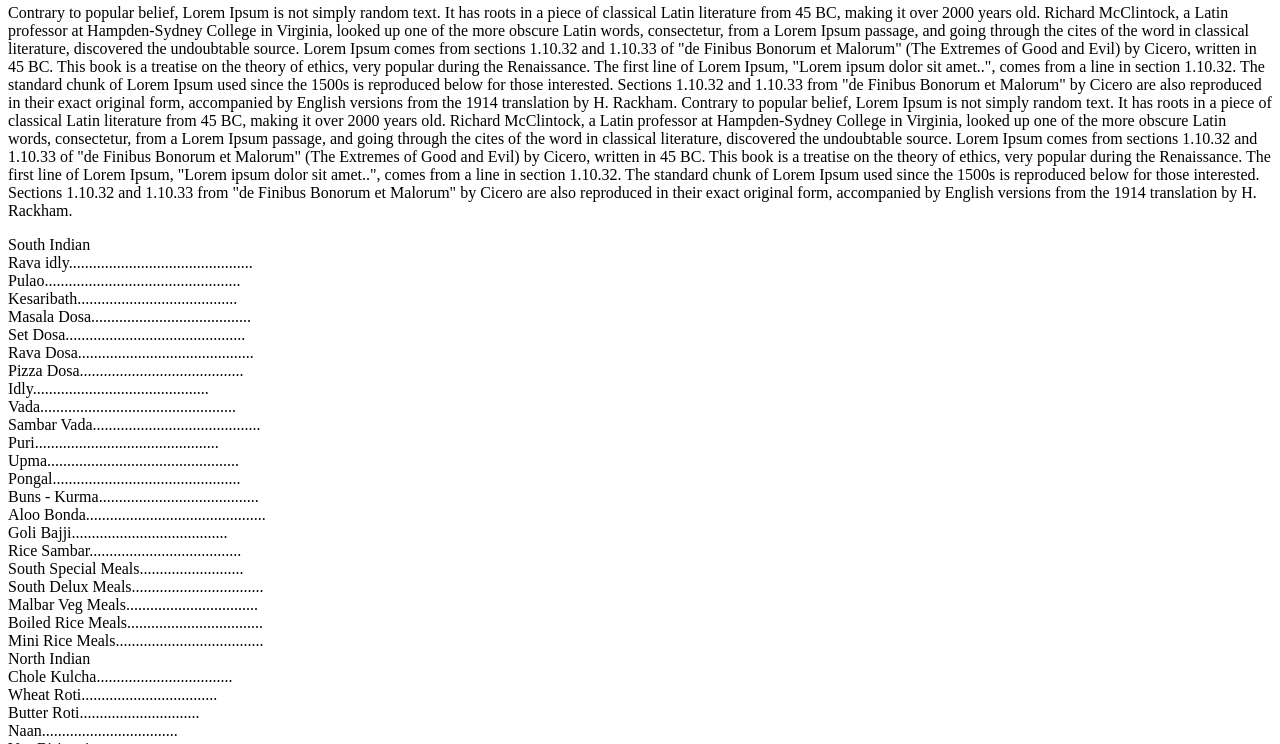
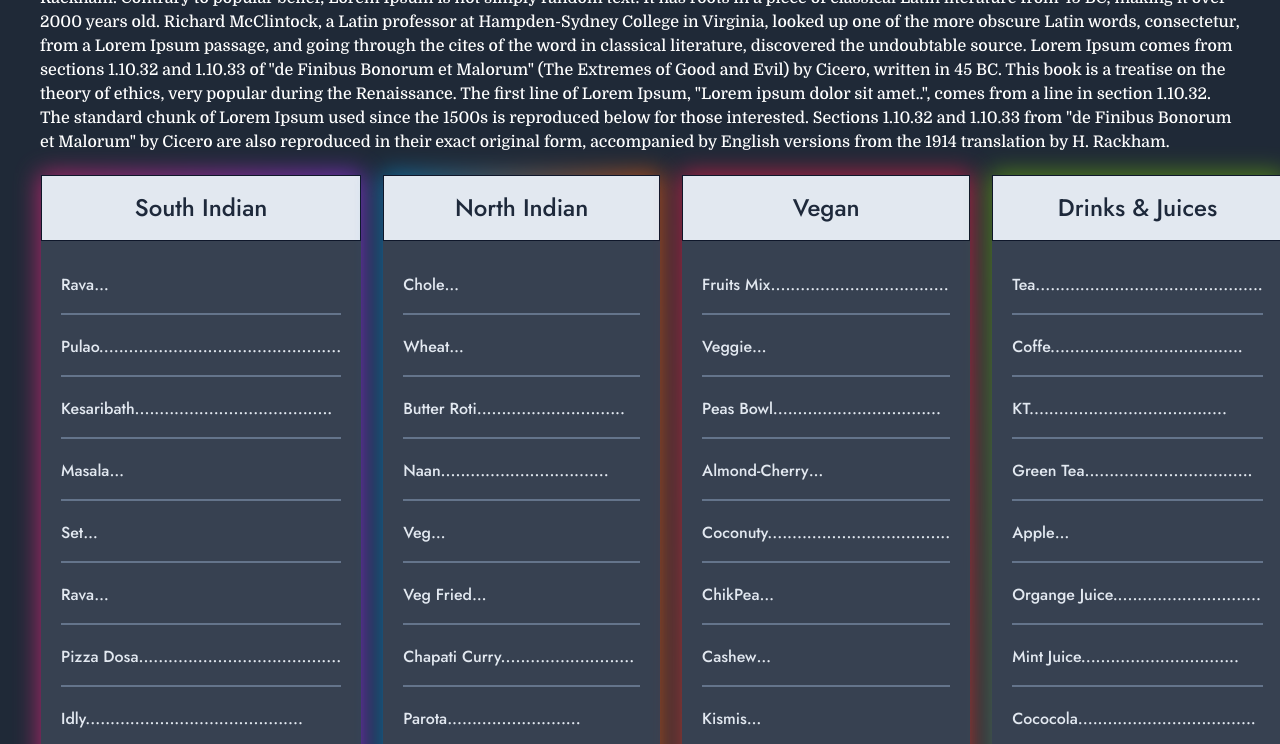
Before and after one commit to iamkartikbhat23/restaurant-website, a website: page menu.html in a window 1280 px wide. Shown: the part 458-1202 px from the top of the page. Drawn offline with nearby package versions, Linux system fonts and the light colour scheme; the site is published under a folder, as on GitHub Pages, so addresses that start at the root find nothing; a web font is replaced by a local one.

Commit message:
files modified for src path

```diff
--- a/faq.html
+++ b/faq.html
@@ -4,7 +4,7 @@
 <head>
     <meta charset="UTF-8">
     <meta name="viewport" content="width=device-width, initial-scale=1.0">
-    <link href="/dist/output.css" rel="stylesheet">
+    <link href="dist/output.css" rel="stylesheet">
     <script type="module" src="https://unpkg.com/ionicons@5.5.2/dist/ionicons/ionicons.esm.js"></script>
     <script src="https://cdn.lordicon.com/fudrjiwc.js"></script>
     <link rel="preconnect" href="https://fonts.googleapis.com">
--- a/menu.html
+++ b/menu.html
@@ -4,7 +4,7 @@
 <head>
     <meta charset="UTF-8">
     <meta name="viewport" content="width=device-width, initial-scale=1.0">
-    <link href="/dist/output.css" rel="stylesheet">
+    <link href="dist/output.css" rel="stylesheet">
     <script type="module" src="https://unpkg.com/ionicons@5.5.2/dist/ionicons/ionicons.esm.js"></script>
     <script src="https://cdn.lordicon.com/fudrjiwc.js"></script>
     <link rel="preconnect" href="https://fonts.googleapis.com">
```
